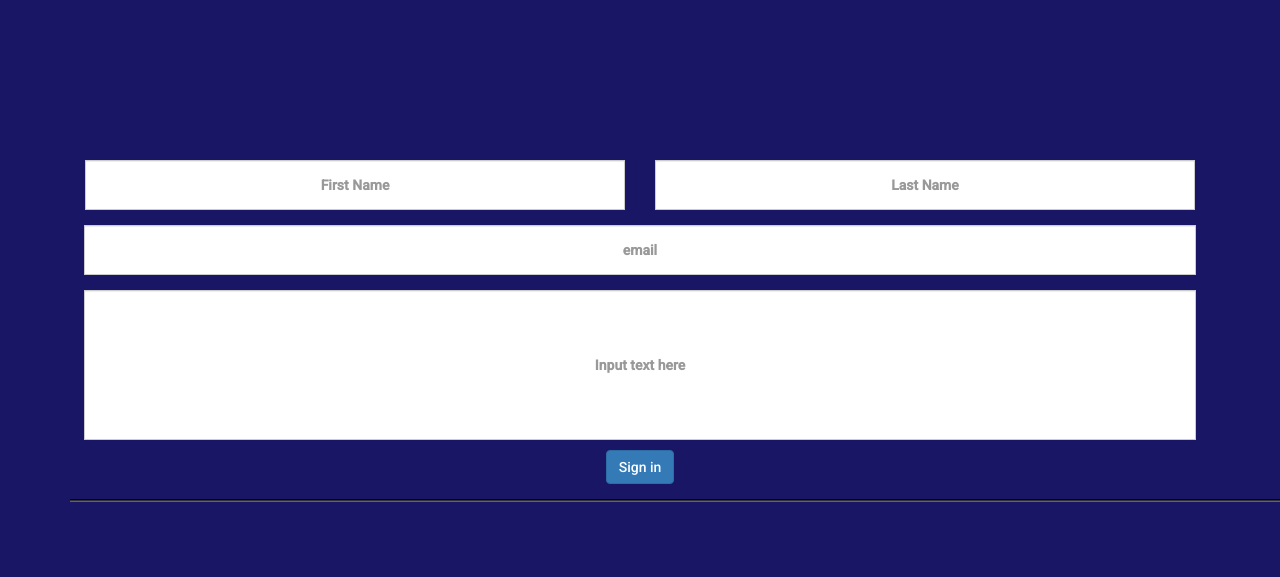
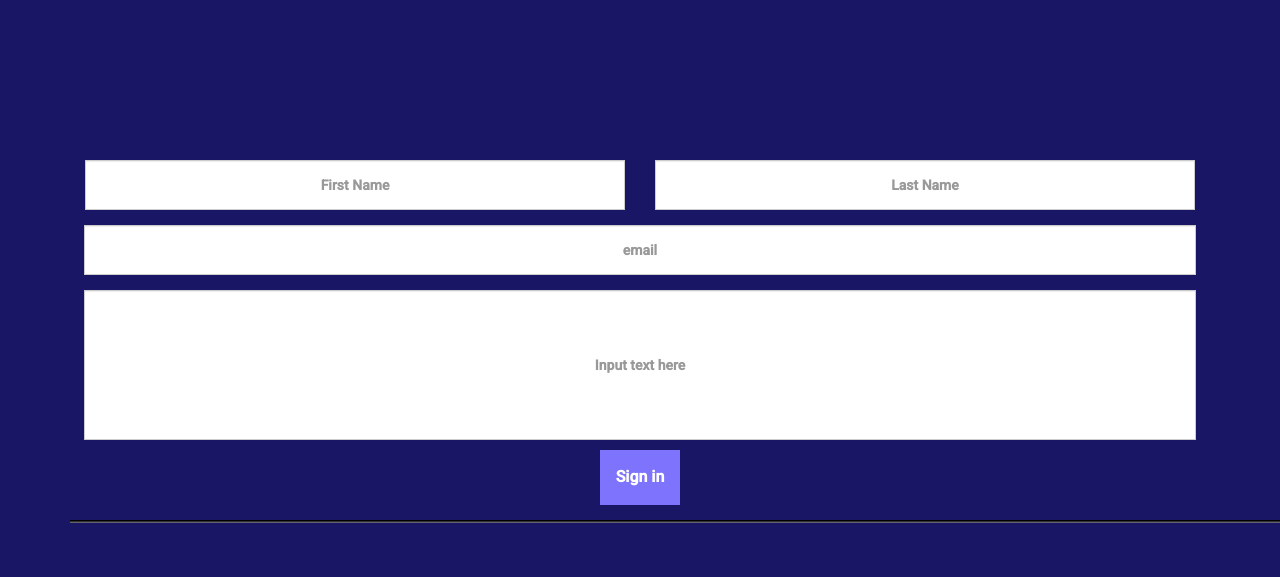
Before and after one commit to eroiyo/Bootstrap-Portfolio, a plain HTML site: page index.html in a window 1280 px wide. Shown: the part 3216-3793 px from the top of the page. Drawn offline with Linux system fonts and the light colour scheme.

Commit message:
Change button

```diff
--- a/index.html
+++ b/index.html
@@ -260,7 +260,7 @@
         <div class="form-group">
         <input type="textarea" class="form-control textarea" id="texarea" placeholder="Input text here">
 
-        <button type="submit" class="btn btn-primary">Sign in</button>
+        <button type="submit" class="submit"><span>Sign in</span></button>
       </form>
     </div>
       <footer>
```
